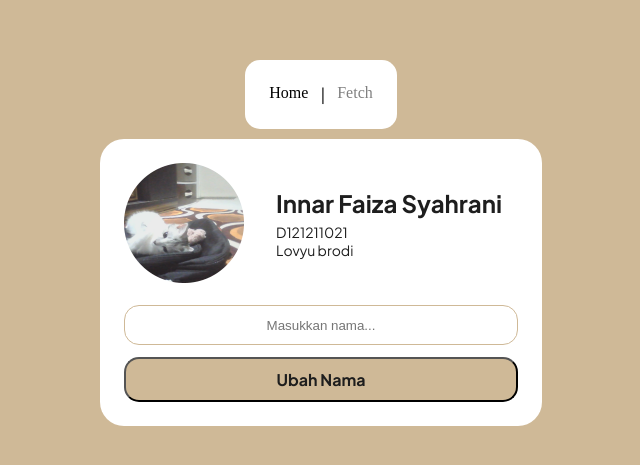
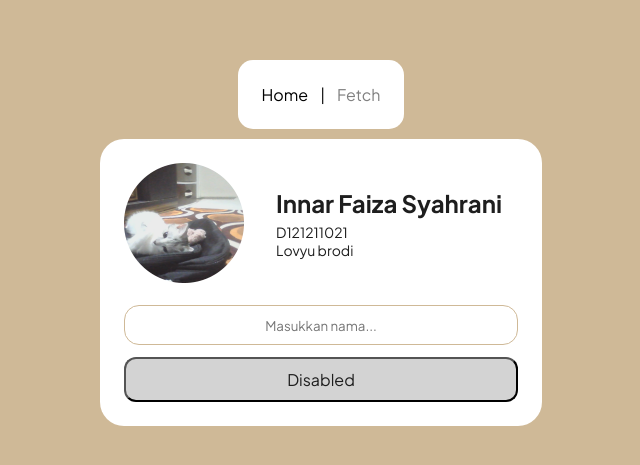
Before and after one commit to innarfaiza/banner, a Next.js app: page / in a window 1280 px wide. Shown: the part 157-622 px from the top of the page, without its empty margins (319-959 px from the left). Built offline with nearby package versions, Linux system fonts and the light colour scheme; a web font is replaced by a local one.

Commit message:
feat mengedit button

```diff
--- a/src/app/diary/page.js
+++ b/src/app/diary/page.js
@@ -41,7 +41,7 @@ export default function Diary() {
           ))}
         </ul>
       ) : (
-        "API not loading"
+        "API loading..."
       )}
     </div>
   );
--- a/src/app/page.js
+++ b/src/app/page.js
@@ -7,6 +7,7 @@ import "@styles/home.css";
 export default function Home() {
   const [input, setInput] = useState("");
   const [nama, setNama] = useState("Innar Faiza Syahrani");
+  const [empty, setEmpty] = useState(true);
 
   // function button input
   const boxGantiNama = () => {
@@ -15,11 +16,41 @@ export default function Home() {
 
   const boxInputNama = (val) => {
     setInput(val);
+    setEmpty(val.trim() === '');
   };
 
   function button(e) {
     if (e.code === "Enter") boxGantiNama();
   }
+
+  let content;
+  if (empty) {
+    content = (
+      <button
+        className="cta"
+        style={{
+          marginTop: "12px",
+        }}
+      >
+        <p>Disabled</p>
+      </button>
+    );
+  } else {
+    content = (
+      <button
+        className="cta-button"
+        style={{
+          marginTop: "12px",
+        }}
+        onClick={() => {
+          boxInputNama();
+        }}
+      >
+        <p>Change Name</p>
+      </button>
+    );
+  }
+
   return (
     <div className="body">
       <div className="container">
@@ -51,17 +82,7 @@ export default function Home() {
               button(value);
             }}
           />
-          <button
-            className="cta-button"
-            style={{
-              marginTop: "12px",
-            }}
-            onClick={() => {
-              boxGantiNama();
-            }}
-          >
-            <p>Ubah Nama</p>
-          </button>
+          {content}
         </div>
       </div>
     </div>
--- a/src/styles/global.css
+++ b/src/styles/global.css
@@ -5,6 +5,7 @@
   margin: 0;
   box-sizing: border-box;
   text-decoration: none;
+  font-family: Plus Jakarta Sans;
 }
 
 body{
--- a/src/styles/home.css
+++ b/src/styles/home.css
@@ -1,6 +1,6 @@
 h1, p{
   color: #1E1E1E;
-  font-family: Plus Jakarta Sans;
+
 }
 
 h1{
@@ -86,3 +86,20 @@ p{
   font-size: 700;
   font-weight: 600;
 }
+
+.cta{
+  display: flex;
+  width: 394px;
+  padding: 10px;
+  justify-content: center;
+  align-items: center;
+  gap: 10px;
+
+  border-radius: 12px;
+  background: #D3d3d3;
+}
+
+.cta p{
+  font-size: 700;
+  font-weight: 600;
+}
```
